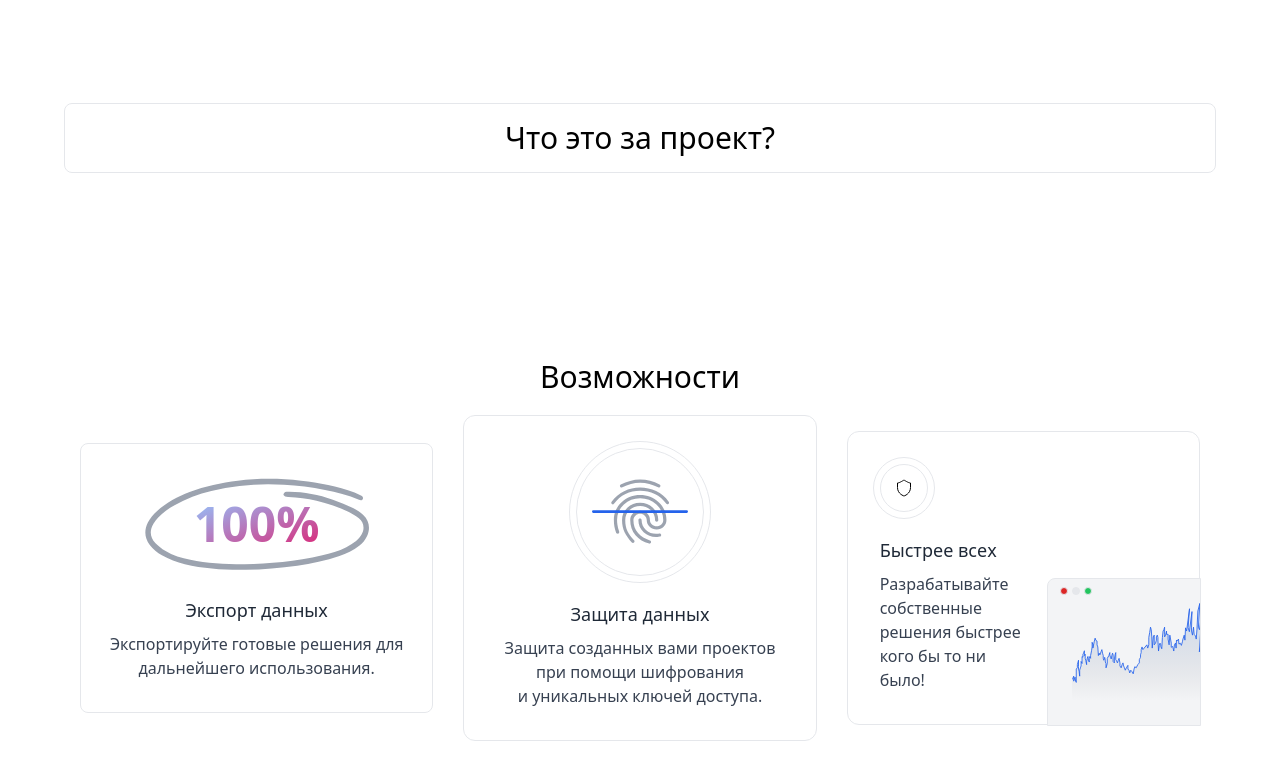
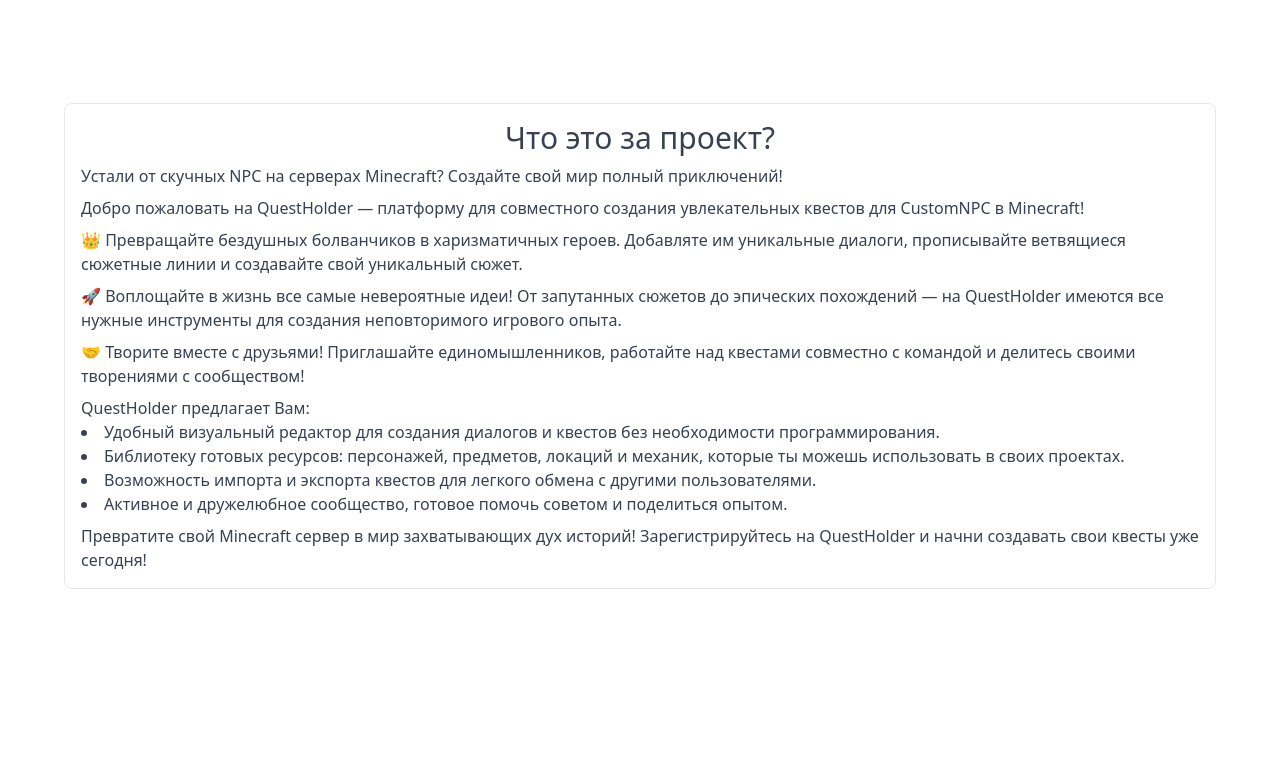
Before and after one commit to romanskijdev-group/web_cnpc_front, a React (Vite) app: page / in a window 1280 px wide. Shown: the part 1200-1970 px from the top of the page. Built offline with nearby package versions, Linux system fonts and the light colour scheme.

Commit message:
Update About.tsx
added text in page "what a project"

```diff
--- a/src/components/mainPage/about_project/About.tsx
+++ b/src/components/mainPage/about_project/About.tsx
@@ -1,7 +1,25 @@
 export const About = () => {
     return(
         <div className='sm:max-w-screen-xl w-[90%] mx-auto mt-[150px] border dark:border-gray-500 rounded-lg p-4' id='about' data-aos='fade-up'>
-            <h1 className='dark:text-gray-200 text-center text-xl sm:text-3xl'>Что это за проект?</h1>
+            <div className='flex flex-col gap-[8px] dark:text-gray-300 text-gray-700'>
+                <h1 className='dark:text-gray-200 text-center text-xl sm:text-3xl'>Что это за проект?</h1>
+                <h2 className='dark:text-gray-300 text-gray-700'> Устали от скучных NPC на серверах Minecraft? Создайте свой мир полный приключений!</h2>
+                <p className='dark:text-gray-300 text-gray-700'>Добро пожаловать на QuestHolder — платформу для совместного создания увлекательных квестов для CustomNPC в Minecraft!</p>
+                <p className='dark:text-gray-300 text-gray-700'>👑 Превращайте бездушных болванчиков в харизматичных героев.
+                Добавляте им уникальные диалоги, прописывайте ветвящиеся сюжетные линии и создавайте свой уникальный сюжет.</p>
+                <p className='dark:text-gray-300 text-gray-700'>🚀 Воплощайте в жизнь все самые невероятные идеи!
+                От запутанных сюжетов до эпических похождений — на QuestHolder имеются все нужные инструменты для создания неповторимого игрового опыта.</p>
+                <p className='dark:text-gray-300 text-gray-700'>🤝 Творите вместе с друзьями!
+                Приглашайте единомышленников, работайте над квестами совместно с командой и делитесь своими творениями с сообществом!</p>
+
+                <p>QuestHolder предлагает Вам:
+                <li>Удобный визуальный редактор для создания диалогов и квестов без необходимости программирования.</li>
+                <li>Библиотеку готовых ресурсов: персонажей, предметов, локаций и механик, которые ты можешь использовать в своих проектах.</li>
+                <li>Возможность импорта и экспорта квестов для легкого обмена с другими пользователями.</li>
+                <li>Активное и дружелюбное сообщество, готовое помочь советом и поделиться опытом.</li></p>
+                <p>Превратите свой Minecraft сервер в мир захватывающих дух историй! Зарегистрируйтесь на QuestHolder и начни создавать свои квесты уже сегодня!</p>
+            </div>
         </div>
+
     )
 }
```
